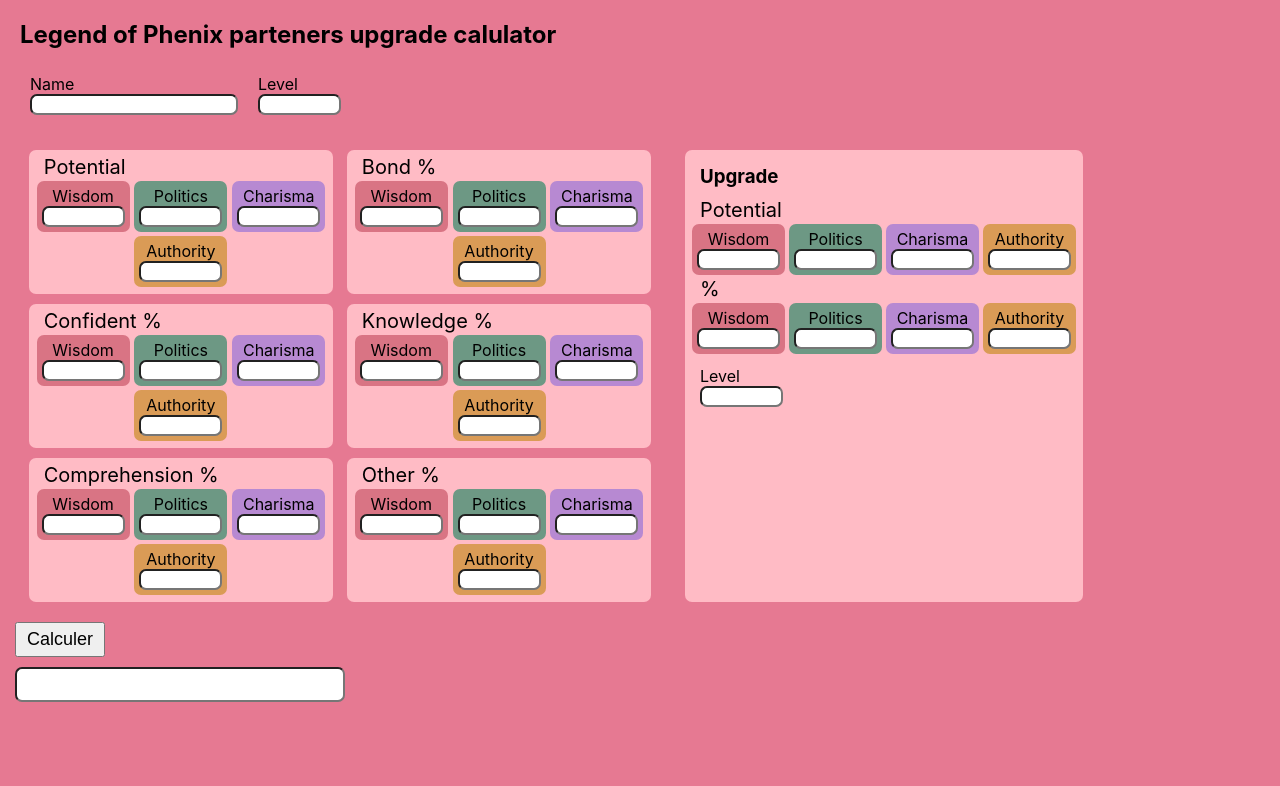
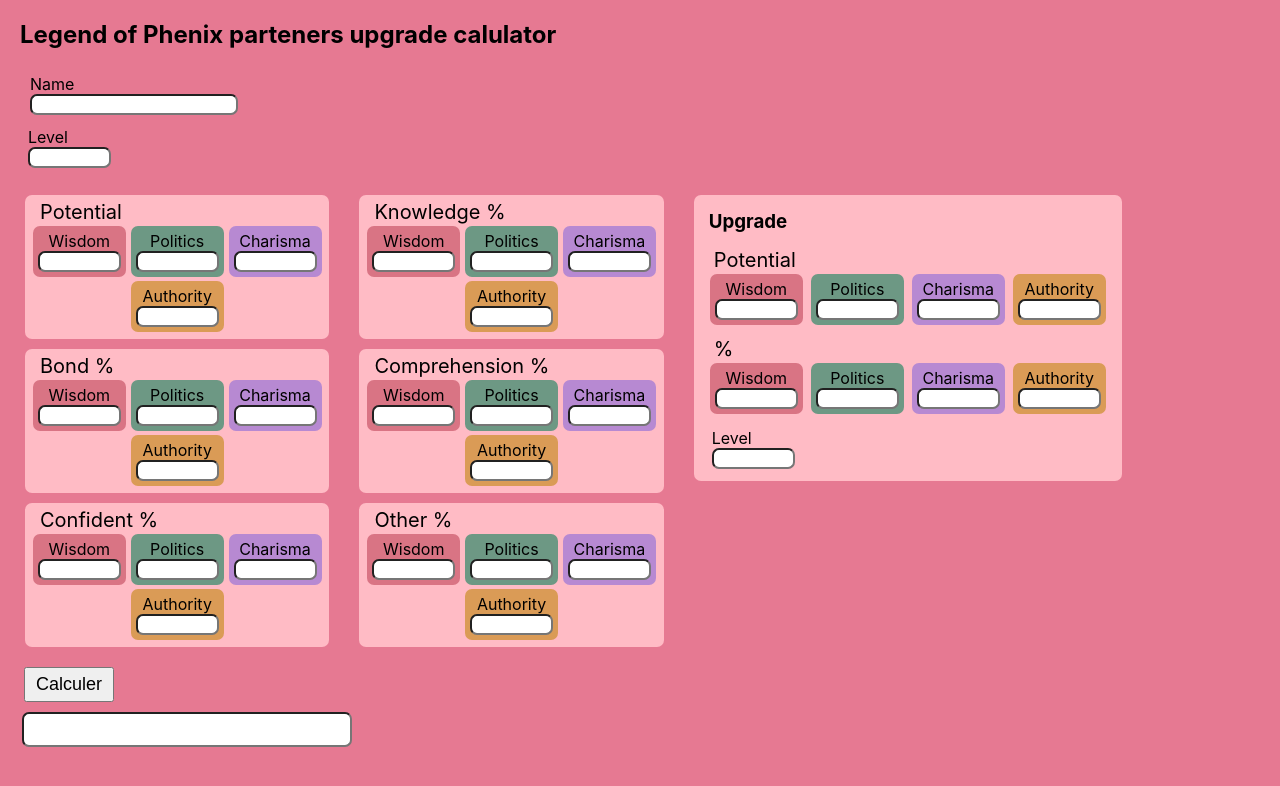
Before and after one commit to AoMirai/lop-attr-partenair-calculator, a React (Create React App) app: page / in a window 1280 px wide. Shown: the top 786 px of the page. Built offline with nearby package versions, Linux system fonts and the light colour scheme.

Commit message:
in progress

```diff
--- a/src/App.js
+++ b/src/App.js
@@ -93,7 +93,7 @@ class App extends Component {
       <div className="App">
         <h2>Legend of Phenix parteners upgrade calulator</h2>
         <Parameter handleChange={this.handleChange} handleChangeStats={this.handleChangeStats} onClickResult={this.onClickResult} />
-        <button onClick={this.onClickResult}>Calculer</button>
+        <button className='Calculer' onClick={this.onClickResult}>Calculer</button>
         <Result value={this.state.resultUp} />
         <History history={this.state.history} />
       </div>
--- a/src/Parameter.jsx
+++ b/src/Parameter.jsx
@@ -14,7 +14,6 @@ class Parameter extends Component {
                 <div className='wrap-content'>
 
                     <div className='wrap-content col'>
-
                         <div className='para pot'>
                             <div className='title'>Potential</div>
                             <div className='map'>
@@ -52,6 +51,8 @@ class Parameter extends Component {
                                         name={pot} />)}
                             </div>
                         </div>
+                    </div>
+                    <div className='wrap-content col'>
                         <div className='para knowledge'>
                             <div className='title'>Knowledge %</div>
                             <div className='map'>
@@ -92,6 +93,7 @@ class Parameter extends Component {
                     <div className='wrap-content col'>
                         <div className='para up'>
                             <h3>Upgrade</h3>
+                            <div className='block'>
                                 <div className='title'>Potential</div>
                                 <div className='map'>
                                     {potential.map(pot =>
@@ -102,7 +104,8 @@ class Parameter extends Component {
                                             id={'up' + pot}
                                             name={pot} />)}
                                 </div>
-
+                            </div>
+                            <div className='block'>
                                 <div className='title'>%</div>
 
                                 <div className='map'>
@@ -114,6 +117,8 @@ class Parameter extends Component {
                                             id={'%up' + pot}
                                             name={pot} />)}
                                 </div>
+                            </div>
+                            <div className='block'>
                                 <Input handleChange={this.props.handleChange}
                                     className='lvlUp'
                                     type="number"
@@ -124,6 +129,7 @@ class Parameter extends Component {
                         </div>
                     </div>
                 </div>
+            </div>
         )
     }
 }
--- a/src/index.css
+++ b/src/index.css
@@ -29,8 +29,7 @@ h2, h3 {
   max-width: 50vw;
   margin: 5px;
   padding: 5px;
-  justify-content: space-evenly;
-
+  flex-direction: column;
 }
 .Parameter .title {
   margin-left: 10px;
@@ -48,6 +47,10 @@ h2, h3 {
 }
 .Parameter .para.up {
   width: 100%;
+  height: fit-content;
+}
+.Parameter .para.up .block{
+  margin: 5px;
 }
 .Input input{
   width: 75px;
@@ -69,15 +72,18 @@ h2, h3 {
 #name {
   width: 200px;
 }
-button {
+button.Calculer{
   font-size: 18px;
   padding: 5px 10px;
   margin: 5px;
+  margin-left: 14px;
 }
 .Result input {
   margin: 5px;
   font-size: 25px;
   border-radius: 7px;
+  margin-left: 12px;
+
 
 }
 .Input.Wisdom {
@@ -98,3 +104,7 @@ button {
   margin: 2px;
   text-align: center;
 }
+.Input.Level {
+  margin: 2px;
+  margin-left: 8px;
+}
```
Lines whose indentation alone changed are shown as unchanged.
